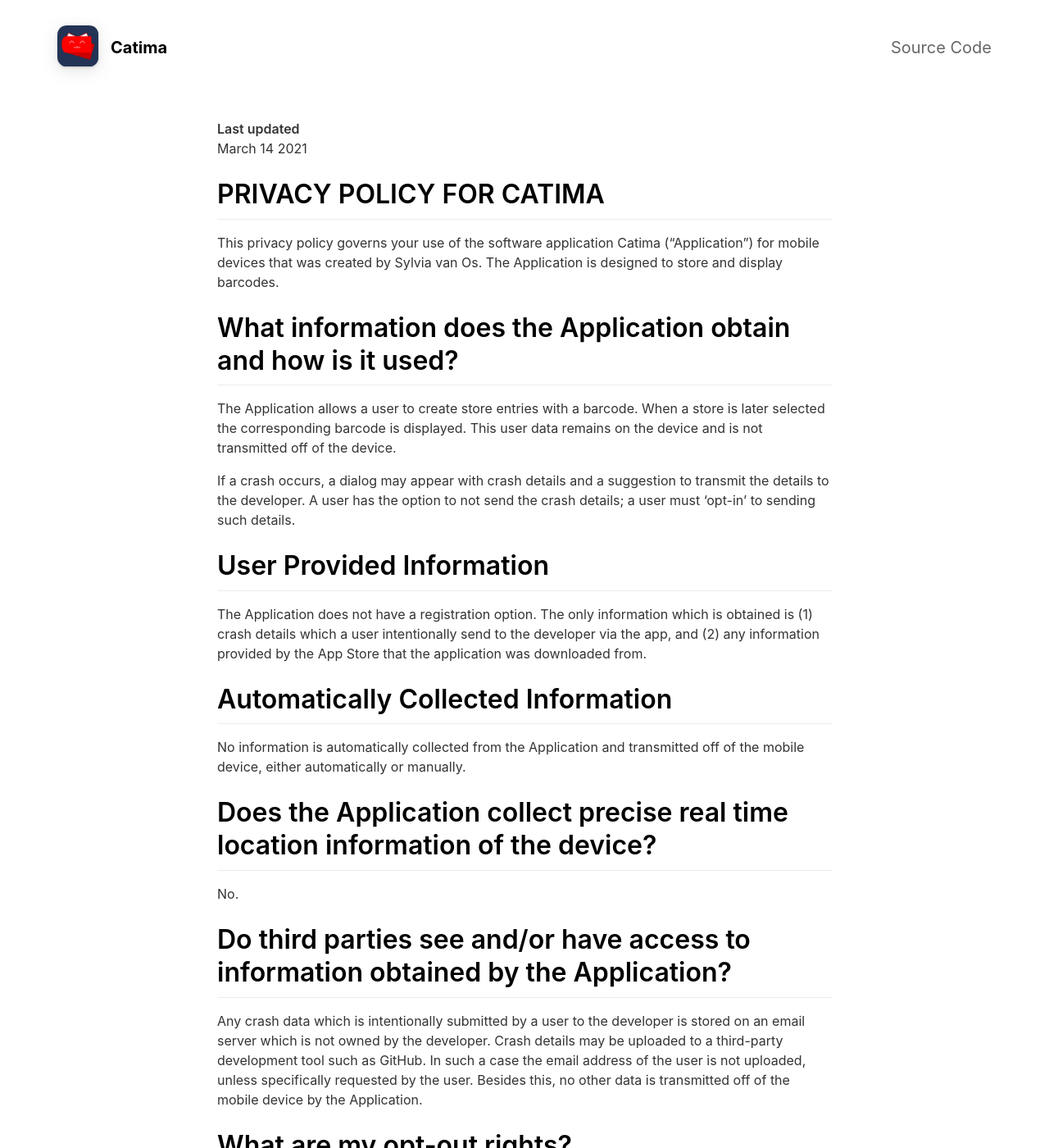
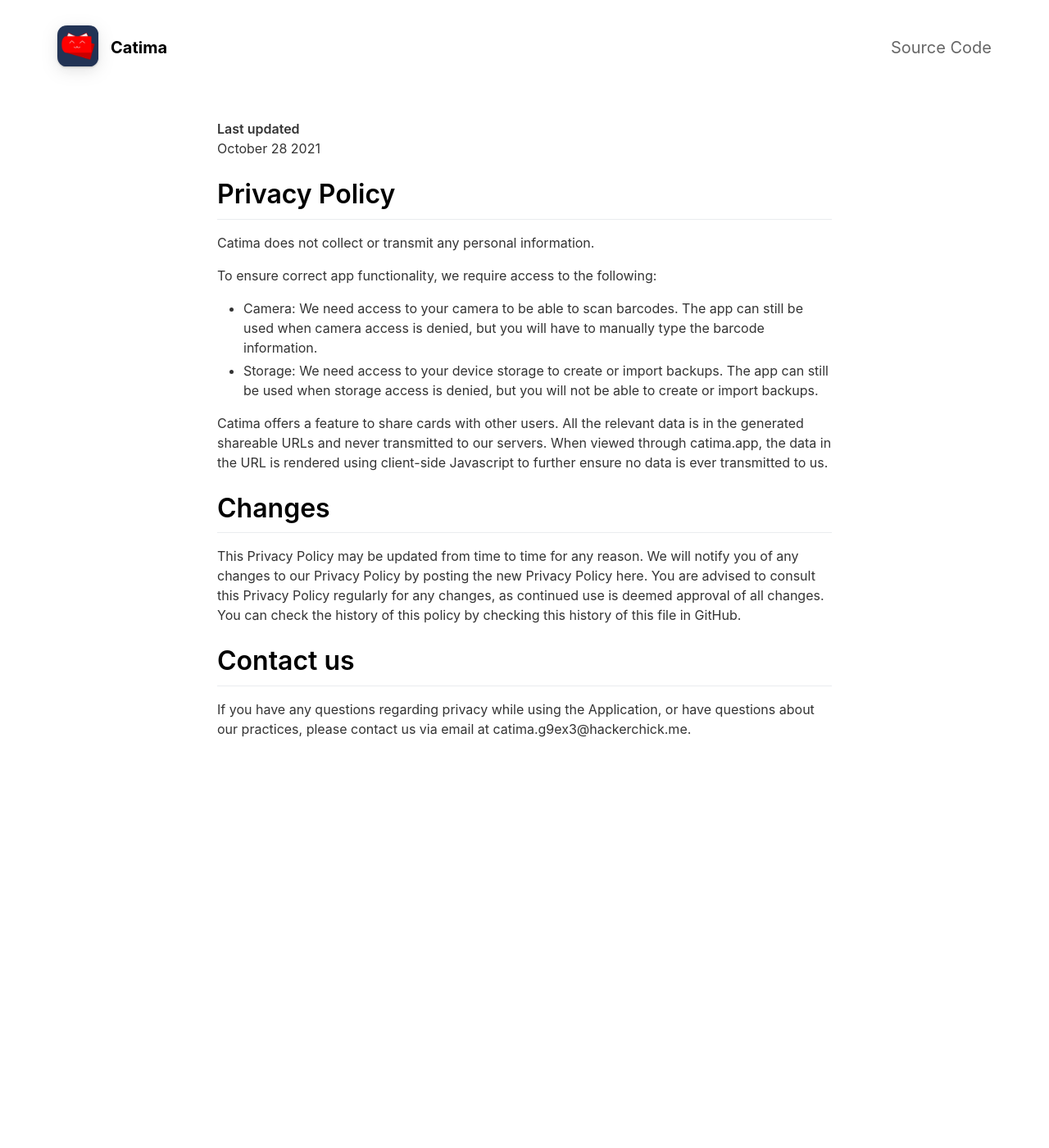
Before and after one commit to CatimaLoyalty/Website, a Jekyll site: the page built from _pages/privacy-policy.md, in a window 1280 px wide and 1400 px high. Shown: the whole window at 82% size. Built offline with Jekyll 4.4.1, drawn with Linux system fonts in a browser that asks for light colours; nearby versions of some CDN libraries; some of the changed text lies outside the part shown.

Commit message:
Simplify Privacy Policy (#9)
Based on the one from Raise To Answer

```diff
--- a/_pages/privacy-policy.md
+++ b/_pages/privacy-policy.md
@@ -6,67 +6,18 @@
 ---
 
 **Last updated**
-March 14 2021
+October 28 2021
 
-# PRIVACY POLICY FOR CATIMA
+# Privacy Policy
 
-This privacy policy governs your use of the software application Catima (“Application”) for mobile devices
-that was created by Sylvia van Os. The Application is designed to store and display barcodes.
+Catima does not collect or transmit any personal information.
 
-# What information does the Application obtain and how is it used?
+To ensure correct app functionality, we require access to the following:
 
-The Application allows a user to create store entries with a barcode. When a store is later selected the
-corresponding barcode is displayed. This user data remains on the device and is not transmitted off of the
-device.
+- Camera: We need access to your camera to be able to scan barcodes. The app can still be used when camera access is denied, but you will have to manually type the barcode information.
+- Storage: We need access to your device storage to create or import backups. The app can still be used when storage access is denied, but you will not be able to create or import backups.
 
-If a crash occurs, a dialog may appear with crash details and a suggestion to transmit the details
-to the developer. A user has the option to not send the crash details; a user must 'opt-in' to
-sending such details.
-
-# User Provided Information
-
-The Application does not have a registration option. The only information which is obtained
-is (1) crash details which a user intentionally send to the developer via the app, and
-(2) any information provided by the App Store that the application was downloaded from.
-
-# Automatically Collected Information
-
-No information is automatically collected from the Application and transmitted off of the mobile device,
-either automatically or manually.
-
-# Does the Application collect precise real time location information of the device?
-
-No.
-
-# Do third parties see and/or have access to information obtained by the Application?
-
-Any crash data which is intentionally submitted by a user to the developer is stored on an email server
-which is not owned by the developer. Crash details may be uploaded to a third-party development tool
-such as GitHub. In such a case the email address of the user is not uploaded, unless specifically requested
-by the user. Besides this, no other data is transmitted off of the mobile device by the Application.
-
-# What are my opt-out rights?
-
-The only data collection is that of crash details, and submitting these to the developer is only opt-in. To
-opt-out, a user would have to not submit crash details via the app.
-
-# Data Retention Policy, Managing Your Information
-
-Crash details submitted by a user are stored on a third-party email service, and the retention policy is to
-not delete such emails.
-
-# Children
-
-This Application is not used to knowingly solicit data from or market to children under the age of 13. If a parent or
-guardian becomes aware that his or her child has provided us with information without their consent, they should
-contact us at sylvia+googleplay@hackerchick.me. We will delete such information from our files within a reasonable time.
-
-# Security
-
-We are concerned about safeguarding the confidentiality of your information. The only information which could
-be sent to the developer is crash details, and these are opt-in. If a user is presented with the option to
-submit details on a crash, all the information which would be submitted is presented to the user. The only
-personally identifiable information is the email address of the user which is used to send the crash details.
+Catima offers a feature to share cards with other users. All the relevant data is in the generated shareable URLs and never transmitted to our servers. When viewed through catima.app, the data in the URL is rendered using client-side Javascript to further ensure no data is ever transmitted to us.
 
 # Changes
 
@@ -77,4 +28,4 @@
 
 # Contact us
 If you have any questions regarding privacy while using the Application, or have questions about our practices,
-please contact us via email at sylvia+googleplay@hackerchick.me.
+please contact us via email at catima.g9ex3@hackerchick.me.
```
